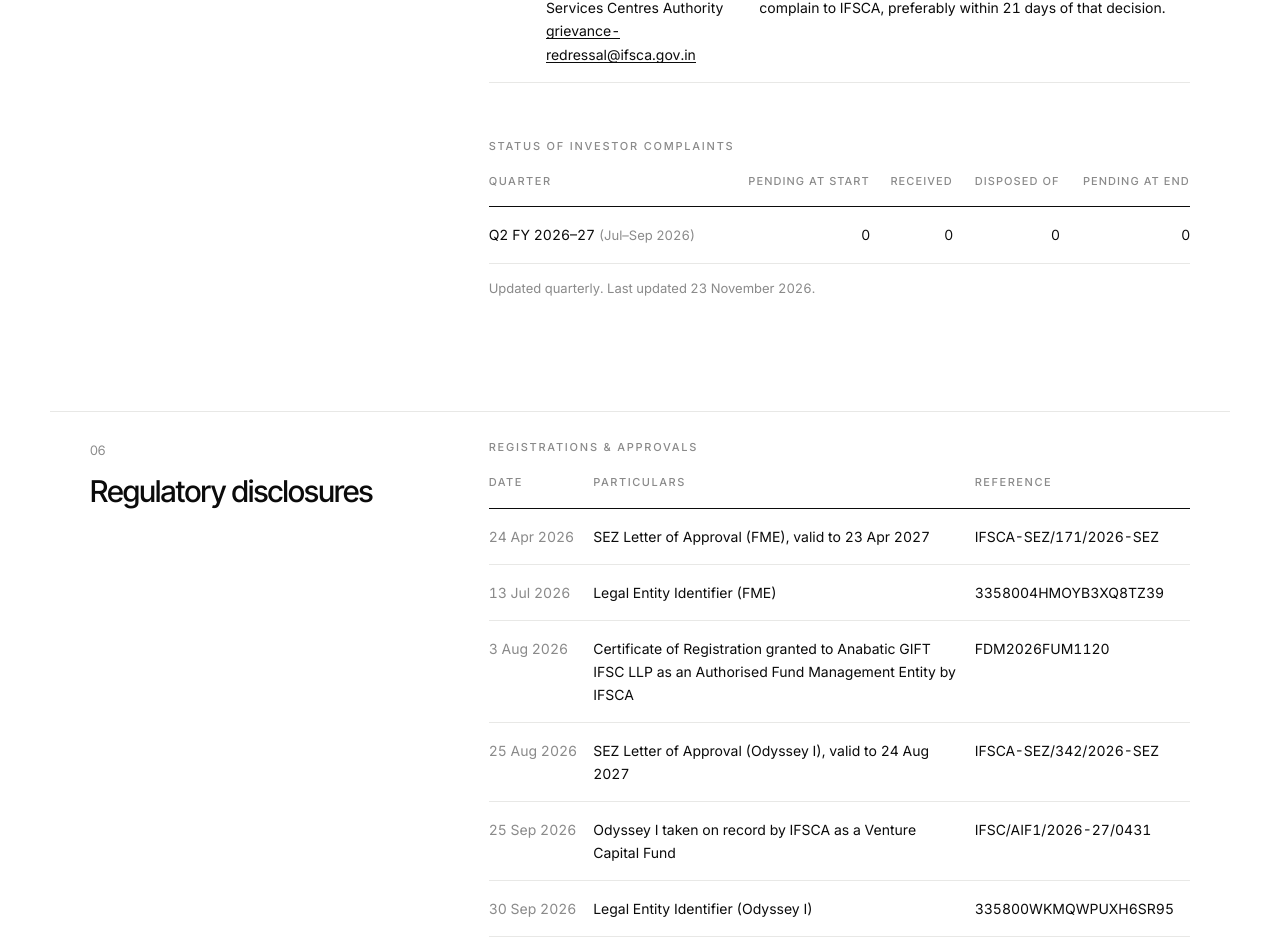
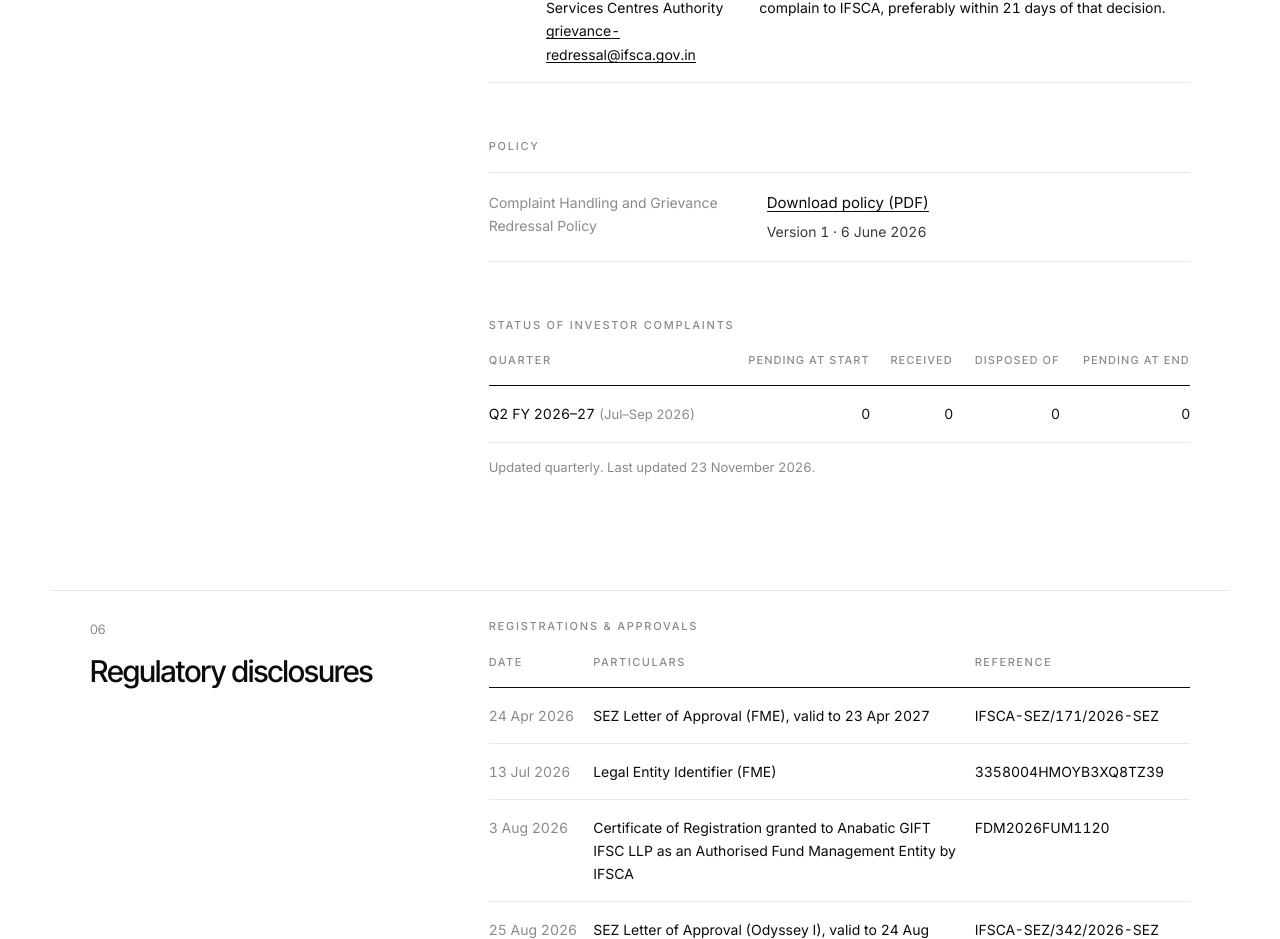
Before and after one commit to aaryaman/anabatic-gift-website, a plain HTML site: page index.html in a window 1280 px wide. Shown: the part 5293-6232 px from the top of the page. Drawn offline with Linux system fonts and the light colour scheme.

Commit message:
Publish Complaint Handling and Grievance Redressal Policy
Add policy V1 (06-Jun-2026) as PDF, with both website-URL placeholders
filled with https://anabaticgift.com, and link it from the complaint
handling section (policy clause 6).

Co-Authored-By: Claude Opus 5.5 <noreply@anthropic.com>

```diff
--- a/index.html
+++ b/index.html
@@ -313,6 +313,11 @@
           </table>
         </div>
 
+        <h3 class="label">Policy</h3>
+        <div class="rows">
+          <div class="row"><div class="k">Complaint Handling and Grievance Redressal Policy</div><div class="v"><a href="complaint-handling-and-grievance-redressal-policy.pdf" target="_blank" rel="noopener">Download policy (PDF)</a><span class="sub">Version 1 · 6 June 2026</span></div></div>
+        </div>
+
         <h3 class="label">Status of investor complaints</h3>
         <div class="table-scroll">
           <table>
```
Also changed, not shown: 1 other file.
